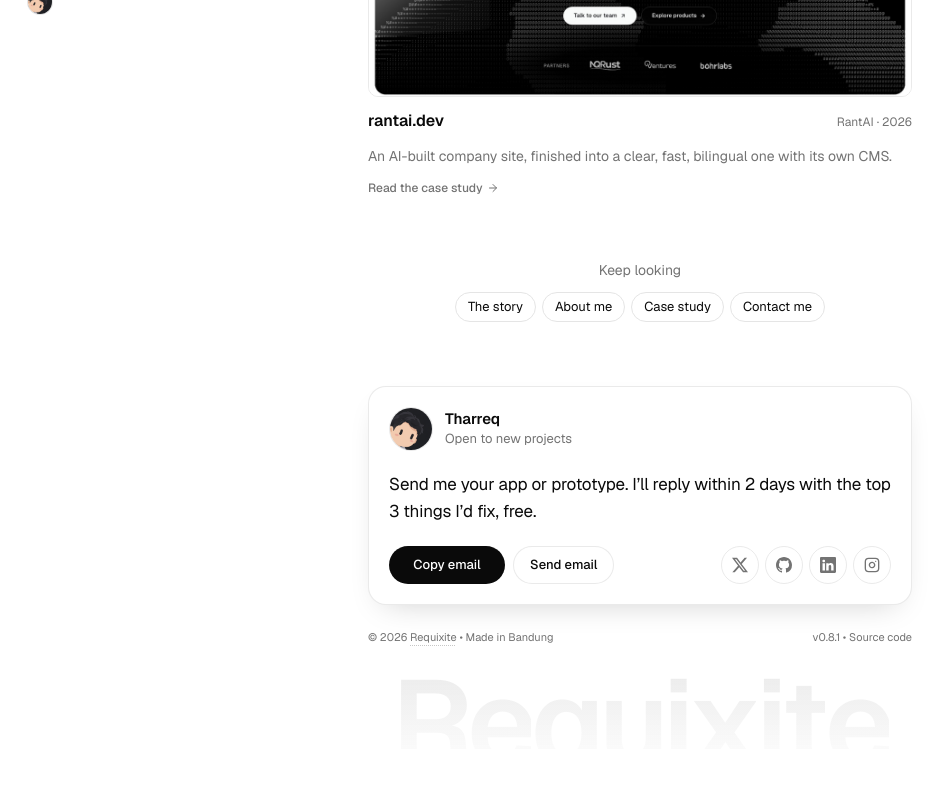
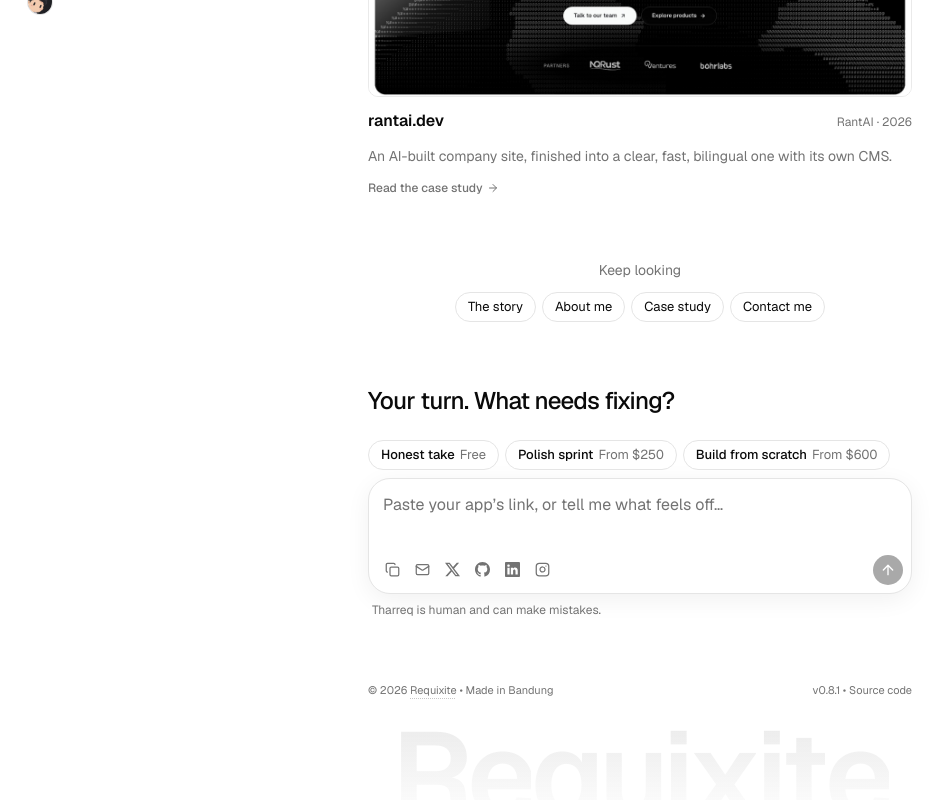
Before and after one commit to mtharreqq/requixite, a Next.js app: page /work in a window 1280 px wide. Shown: the part 438-1238 px from the top of the page, without its empty margins (0-948 px from the left). Before the commit the page ends 1187 px from the top, so only its background shows below. Built offline with nearby package versions, Linux system fonts and the light colour scheme.

Commit message:
Composer replaces the contact card on every sub-page; contact page is only the composer

```diff
--- a/components/salmoon/connect-section.tsx
+++ b/components/salmoon/connect-section.tsx
@@ -7,8 +7,6 @@ import {
 } from "@/components/ui/hover-card";
 import type { PortfolioCopy } from "@/lib/portfolio-copy";
 import { useEffect, useRef, useState } from "react";
-import { AnimatePresence, motion } from "framer-motion";
-import Image from "next/image";
 import { Check, Copy, Mail } from "lucide-react";
 import {
   GithubSvg,
@@ -25,7 +23,6 @@ import {
 } from "@/components/ui/tooltip";
 
 const EMAIL = "mtharreq@gmail.com";
-const EASE_OUT = [0.23, 1, 0.32, 1] as const; // matches --ease-out token
 const REPO = "https://github.com/mtharreqq/requixite";
 const updated = process.env.NEXT_PUBLIC_UPDATED_AT;
 
@@ -138,136 +135,10 @@ export function ContactIcons({ copy }: { copy: PortfolioCopy["contact"] }) {
   );
 }
 
-/** Copy or send the email, plus the socials, for the contact card. */
-export function ContactActions({ copy }: { copy: PortfolioCopy["contact"] }) {
-  const { copied, copyError, handleCopy } = useCopyEmail();
+/** The footer, for the pages without the story. */
+export function ConnectSection({ copy }: { copy: PortfolioCopy["contact"] }) {
   return (
-    <>
-      <div className="flex flex-wrap items-center gap-2">
-        <button
-          type="button"
-          onClick={handleCopy}
-          className="bg-foreground text-background inline-flex h-[38px] min-w-[116px] cursor-pointer items-center justify-center gap-1.5 rounded-full px-4 text-[13px] font-medium transition-opacity hover:opacity-85"
-        >
-          <AnimatePresence mode="popLayout" initial={false}>
-            <motion.span
-              key={copied ? "copied" : "idle"}
-              className="inline-flex items-center gap-1.5"
-              initial={{
-                opacity: 0,
-                transform: "scale(0.9)",
-                filter: "blur(2px)",
-              }}
-              animate={{
-                opacity: 1,
-                transform: "scale(1)",
-                filter: "blur(0px)",
-              }}
-              exit={{
-                opacity: 0,
-                transform: "scale(0.9)",
-                filter: "blur(2px)",
-              }}
-              transition={{ duration: 0.16, ease: EASE_OUT }}
-            >
-              {copied ? (
-                <>
-                  <Check className="size-3.5" />
-                  {copy.copied}
-                </>
-              ) : (
-                copy.copy
-              )}
-            </motion.span>
-          </AnimatePresence>
-        </button>
-        <a
-          href={`mailto:${EMAIL}?subject=${encodeURIComponent(copy.subject)}`}
-          className="bg-card text-foreground hover:bg-muted border-border/80 inline-flex h-[38px] items-center rounded-full border px-4 text-[13px] font-medium transition-colors"
-        >
-          {copy.send}
-        </a>
-
-        {/* One provider for the group: after the first tooltip, the next
-              ones open instantly (skip delay) and without the entrance. */}
-        <TooltipProvider delayDuration={250} skipDelayDuration={300}>
-          <div className="flex gap-1.5 sm:ml-auto">
-            {SOCIALS.map(({ label, href, Icon }) => (
-              <TooltipPrimitive.Root key={label}>
-                <TooltipTrigger asChild>
-                  <a
-                    href={href}
-                    target="_blank"
-                    rel="noopener noreferrer"
-                    aria-label={label}
-                    className="text-muted-foreground hover:text-foreground hover:bg-muted border-border/80 grid size-[38px] place-items-center rounded-full border transition-colors"
-                  >
-                    <Icon className="size-4" />
-                  </a>
-                </TooltipTrigger>
-                <TooltipContent
-                  sideOffset={8}
-                  className="data-[state=instant-open]:animate-none! motion-reduce:animate-none!"
-                >
-                  {label}
-                </TooltipContent>
-              </TooltipPrimitive.Root>
-            ))}
-          </div>
-        </TooltipProvider>
-      </div>
-
-      <p
-        role="status"
-        className={copyError ? "text-destructive text-xs" : "sr-only"}
-      >
-        {copyError ? copy.copyFailed : copied ? copy.copied : ""}
-      </p>
-    </>
-  );
-}
-
-/** The contact card and the footer, for the pages without the story. The
- * contact page has its own composer, so it keeps only the footer. */
-export function ConnectSection({
-  copy,
-  card = true,
-}: {
-  copy: PortfolioCopy["contact"];
-  card?: boolean;
-}) {
-  return (
-    <section id="contact" className="w-full space-y-6">
-      {card && (
-        <div className="bg-card border-border/80 rounded-[18px] border p-5 shadow-[0_12px_32px_-16px_rgb(0_0_0/0.22)] dark:shadow-[0_12px_32px_-16px_rgb(0_0_0/0.6)]">
-          <div className="flex items-center gap-3">
-            <div className="border-border/80 bg-muted relative size-11 shrink-0 overflow-hidden rounded-full border">
-              <Image
-                src="/avatar.png"
-                alt="Tharreq"
-                width={44}
-                height={44}
-                className="size-full object-cover"
-              />
-            </div>
-            <div className="space-y-0.5">
-              <p className="text-foreground text-[15px] leading-tight font-semibold">
-                Tharreq
-              </p>
-              <p className="text-muted-foreground text-[13px] leading-tight">
-                {copy.available}
-              </p>
-            </div>
-          </div>
-
-          <p className="text-foreground my-5 text-[17px] leading-relaxed tracking-[-0.01em]">
-            {copy.invitation}
-          </p>
-
-          <ContactActions copy={copy} />
-        </div>
-      )}
-
+    <section className="w-full">
       {/* One row: brand left, version right. The name opens its meaning. */}
       <footer className="text-muted-foreground text-[11px] leading-relaxed">
         <div className="flex flex-col items-center gap-1 sm:flex-row sm:justify-between">
--- a/components/salmoon/review-story.tsx
+++ b/components/salmoon/review-story.tsx
@@ -852,7 +852,7 @@ export function AskBox({ locale }: { locale: Locale }) {
   };
   return (
     <div>
-      <div className="-mx-1 mb-1 flex flex-wrap justify-center gap-1.5 p-1">
+      <div className="-mx-1 mb-1 flex flex-wrap gap-1.5 p-1">
         {offer.plans.map((pl, i) => (
           <PlanChip
             key={pl.name}
@@ -887,7 +887,7 @@ export function AskBox({ locale }: { locale: Locale }) {
           </span>
         </div>
       </div>
-      <p className="mt-2 px-1 text-center text-xs">
+      <p className="mt-2 px-1 text-xs">
         <Note offer={offer} />
       </p>
     </div>
--- a/components/sub-page.tsx
+++ b/components/sub-page.tsx
@@ -17,7 +17,7 @@ import {
   SectionReveal,
 } from "@/components/salmoon/portfolio-motion";
 
-/** The other pages, minus this one, before the contact card. */
+/** The other pages, minus this one, before the closing composer. */
 function Suggestions({ locale, path }: { locale: Locale; path: string }) {
   const { skip } = getPortfolioCopy(locale).review;
   const base = locale === "id" ? "/id" : "";
@@ -29,7 +29,7 @@ function Suggestions({ locale, path }: { locale: Locale; path: string }) {
     ["/contact", skip.contact, skip.contactTip],
   ].filter(([p]) => p !== path);
   return (
-    <nav id="more" className="flex flex-col items-center gap-3">
+    <nav className="flex flex-col items-center gap-3">
       <p className="text-muted-foreground text-sm">{skip.next}</p>
       <div className="flex flex-wrap justify-center gap-1.5">
         {pages.map(([p, label, tip]) => (
@@ -48,7 +48,7 @@ function Suggestions({ locale, path }: { locale: Locale; path: string }) {
 }
 
 /** About, Work and case studies: their own page, same column, then other
- * pages to try, the contact card and the footer. */
+ * pages to try, the story's closing composer and the footer. */
 export function SubPage({
   locale,
   path,
@@ -62,28 +62,40 @@ export function SubPage({
   children: React.ReactNode;
 }) {
   const copy = getPortfolioCopy(locale);
+  // The contact page is only its composer: nothing to scroll to.
+  const bare = path === "/contact";
   return (
     <PortfolioMotion className="bg-background text-foreground selection:bg-foreground selection:text-background flex min-h-screen w-full justify-center overflow-x-clip">
       <main className="flex w-full max-w-lg flex-col gap-y-14 pt-10 pr-4 pl-10 md:max-w-xl md:gap-y-16 md:px-4 md:pt-14">
         {children}
-        <Suggestions locale={locale} path={path} />
-        {/* Short pages push the footer to the bottom of the screen. */}
-        <div className="mt-auto">
-          <SectionReveal>
-            <ConnectSection copy={copy.contact} card={path !== "/contact"} />
-          </SectionReveal>
-        </div>
+        {!bare && (
+          <>
+            <Suggestions locale={locale} path={path} />
+            <SectionReveal>
+              <section id="contact" className="flex flex-col gap-5">
+                <h2 className="text-xl leading-tight font-medium tracking-[-0.03em] md:text-2xl">
+                  {copy.review.cta.title}
+                </h2>
+                <AskBox locale={locale} />
+              </section>
+            </SectionReveal>
+            {/* Short pages push the footer to the bottom of the screen. */}
+            <div className="mt-auto">
+              <ConnectSection copy={copy.contact} />
+            </div>
+          </>
+        )}
       </main>
+      <ChatDialog copy={copy.hero.chat} />
       <RailNav
         copy={copy.rail}
         locale={locale}
         path={path}
-        sections={[
-          ...sections,
-          path === "/contact"
-            ? { id: "more", label: copy.review.skip.next }
-            : { id: "contact", label: copy.rail.contact },
-        ]}
+        sections={
+          bare
+            ? sections
+            : [...sections, { id: "contact", label: copy.rail.contact }]
+        }
       />
     </PortfolioMotion>
   );
@@ -132,7 +144,7 @@ export function ContactPage({ locale }: { locale: Locale }) {
         id="intro"
         className="flex min-h-[calc(100svh-2.5rem)] flex-col justify-center gap-8 md:min-h-[calc(100svh-3.5rem)]"
       >
-        <header className="flex flex-col gap-3 text-center text-balance">
+        <header className="flex flex-col gap-3">
           <h1 className="text-[clamp(24px,4.8vw,36px)] leading-tight font-medium tracking-[-0.04em]">
             {copy.review.cta.title}
           </h1>
@@ -142,7 +154,6 @@ export function ContactPage({ locale }: { locale: Locale }) {
         </header>
         <AskBox locale={locale} />
       </section>
-      <ChatDialog copy={copy.hero.chat} />
     </SubPage>
   );
 }
--- a/lib/portfolio-copy.ts
+++ b/lib/portfolio-copy.ts
@@ -256,9 +256,6 @@ export const english = {
       "Gold Award, WINTEX 2023 • 1st Place, UI/UX Centurion 2023 • 2nd Place, UI/UX JBC 2022",
   },
   contact: {
-    available: "Open to new projects",
-    invitation:
-      "Send me your app or prototype. I’ll reply within 2 days with the top 3 things I’d fix, free.",
     copy: "Copy email",
     copied: "Email copied",
     copyFailed: "Couldn't copy. Try sending an email instead.",
@@ -547,9 +544,6 @@ export const indonesian: PortfolioCopy = {
       "Medali Emas, WINTEX 2023 • Juara 1, UI/UX Centurion 2023 • Juara 2, UI/UX JBC 2022",
   },
   contact: {
-    available: "Terbuka untuk proyek baru",
-    invitation:
-      "Kirim aplikasi atau prototipemu. Dalam 2 hari saya balas dengan 3 hal yang paling perlu dibenahi, gratis.",
     copy: "Salin email",
     copied: "Email tersalin",
     copyFailed: "Email belum tersalin. Coba tombol Kirim email.",
```
